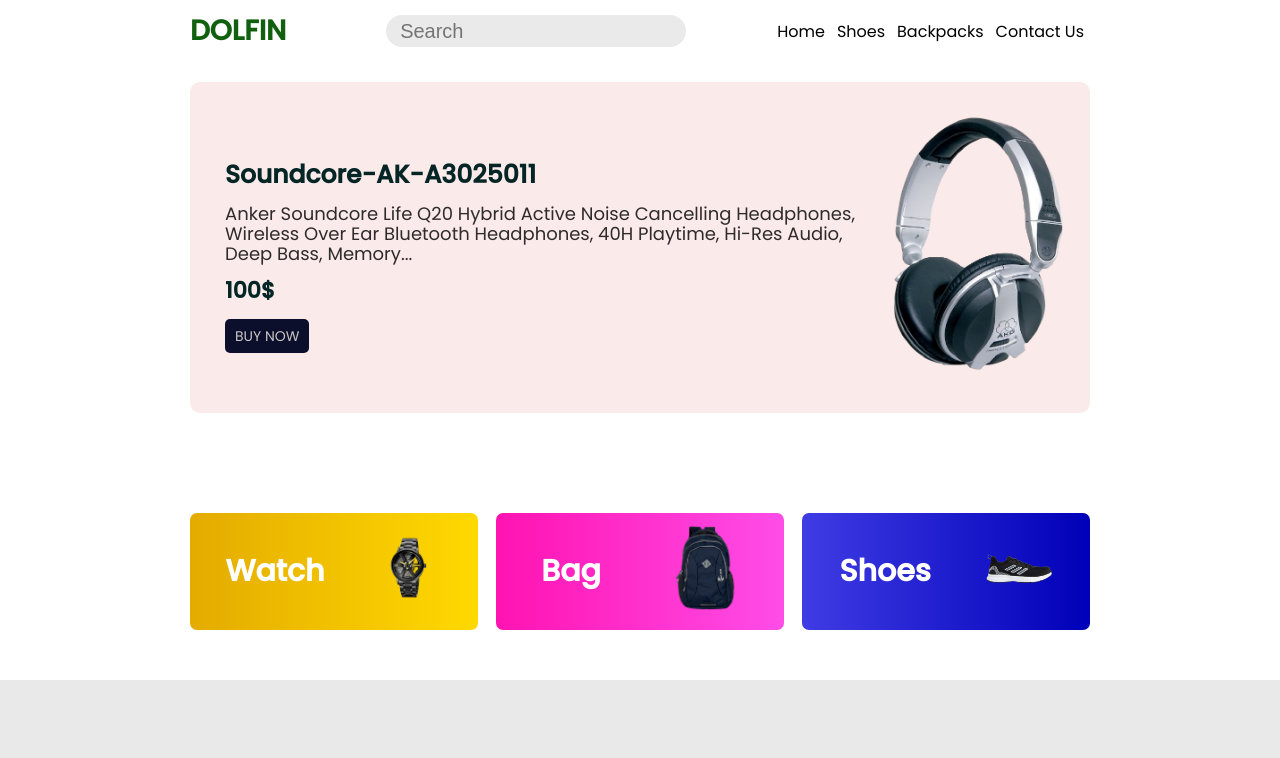
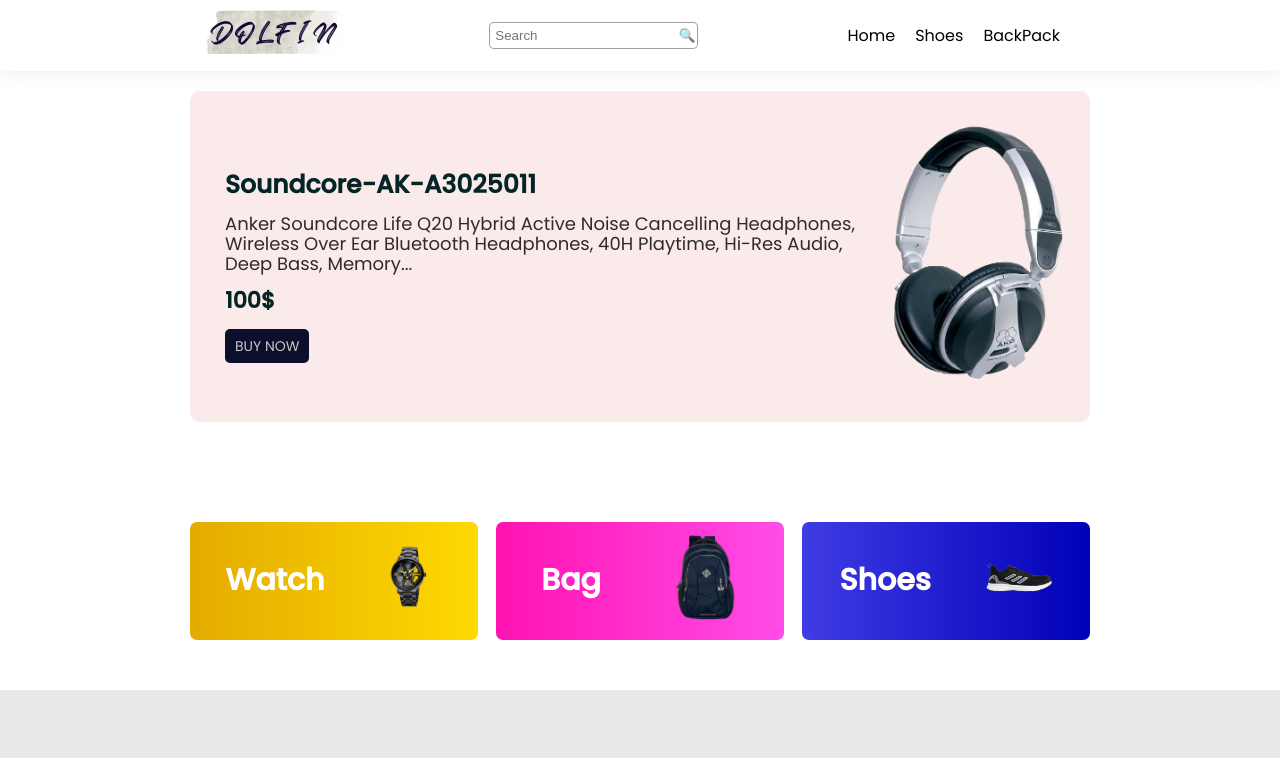
Before and after one commit to fokhrul2029/dolfin-ecommerce, a plain HTML site: page index.html in a window 1280 px wide. Shown: the top 758 px of the page. Drawn offline with Linux system fonts and the light colour scheme.

Commit message:
first commit

```diff
--- a/assets/css/style.css
+++ b/assets/css/style.css
@@ -1,73 +1,123 @@
-@import url('https://fonts.googleapis.com/css2?family=Poppins:ital,wght@0,200;0,300;0,400;0,500;1,200&family=Roboto:ital,wght@1,100&display=swap');
+@import url("https://fonts.googleapis.com/css2?family=Poppins:ital,wght@0,200;0,300;0,400;0,500;1,200&family=Roboto:ital,wght@1,100&display=swap");
 
 /*
 font-family: 'Poppins', sans-serif;
 font-family: 'Roboto', sans-serif;
 */
 
-*{
+* {
   margin: 0;
   padding: 0;
   box-sizing: border-box;
+  scroll-behavior: smooth;
 }
-body{
+body {
   background-color: rgba(0, 0, 0, 0);
-    color: rgb(4, 37, 37) ;
-    font-family: 'Poppins', sans-serif ;
+  color: rgb(4, 37, 37);
+  font-family: "Poppins", sans-serif;
 }
-img{
-    max-width: 100%  ;
+img {
+  max-width: 100%;
 }
-.container{
+.container {
   max-width: 900px;
-    margin: auto ;
+  margin: auto;
   /* border-left: 1px solid red ; */
   /* border-right: 1px solid red ; */
 }
-.menuBlock{
+
+/* Style for the navigation bar */
+.meamNav {
+  background-color: white;
+  box-shadow: 0 0 20px rgba(0, 0, 0, 0.082);
+  padding: 10px 0;
+}
+.navbar {
   display: flex;
-    justify-content:space-between ;
-    align-items: center ;
+  justify-content: space-between;
+  align-items: center;
+
+  color: black;
+  padding: 0 10px;
 }
-.menuA{
+
+/* Style for the logo */
+.logo img {
+  width: 150px;
+}
+
+/* Style for the search bar */
+.search {
   display: flex;
-    margin: 10px 0px;
-    width: 64%;
+  align-items: center;
+  position: relative;
 }
-.menuA h1{
-    font-size: 28px ;
-    font-weight: bold  ;
-    margin-right: 20px ;
-    color: rgb(17 96 15);
+
+.search input {
+  padding: 5px 25px 5px 5px;
+  border: 1px solid rgba(0, 0, 0, 0.377);
+  border-radius: 5px;
+  margin-right: 10px;
+  outline: none;
 }
-.menuA input{
-    padding: 5px 10px 4px 14px ;
-    width: 300px ;
-    font-size: 20px ;
-    outline: none ;
+
+.search button {
+  background-color: transparent;
   border: none;
-    border-radius: 50px ;
-    background-color: rgba(0, 0, 0, 0.082);
-    transition: .25s ease-in-out ;
-    margin: auto ;
-    display: block ;
+  cursor: pointer;
+  color: black;
+  position: absolute;
+  right: 13px;
 }
-/* .menuA input:focus{
-    width: 350px ;
-} */
-.menuB ul{
+
+/* Style for the menu items */
+.menu {
   list-style: none;
   display: flex;
 }
-.menuB ul li a{
-    text-decoration: none ;
-    color: black ;
-    padding : 2px 6px ;
+
+.menu li {
+  margin-right: 20px;
+}
+
+.menu a {
+  text-decoration: none;
+  color: black;
+}
+
+/* Style for the mobile toggle icon */
+.mobile-toggle {
+  display: none;
+  cursor: pointer;
+}
+
+/* Media query for small screens */
+@media (max-width: 768px) {
+  .menu {
+    display: none;
+    flex-direction: column;
+    background-color: white;
+    box-shadow: 0 0 5px rgba(0, 0, 0, 0.37);
+    position: absolute;
+    top: 67px;
+    right: 20px;
+    width: 200px;
+    padding: 10px;
+    z-index: 1;
+  }
+
+  .menu.active {
+    display: flex;
+  }
+
+  .mobile-toggle {
+    display: block;
+  }
 }
 
 /* Home Page CSS */
 
-.homePage .block{
+.homePage .block {
   display: flex;
   align-items: center;
   justify-content: space-around;
@@ -76,24 +126,24 @@ img{
   border-radius: 10px;
   margin: 20px 0px 10px 0px;
 }
-.homePage h1{
+.homePage h1 {
   font-size: 25px;
-    margin: 10px 0px ;
+  margin: 10px 0px;
 }
-.homePage p{
-    font-size: 18px ;
-    padding-right: 13px ;
-    line-height: 20px ;
+.homePage p {
+  font-size: 18px;
+  padding-right: 13px;
+  line-height: 20px;
   color: rgba(0, 0, 0, 0.815);
 }
-.homePage span{
+.homePage span {
   display: block;
-    font-size: 22px ;
+  font-size: 22px;
   font-weight: bold;
-    padding: 10px 0px ;
-    margin-bottom: 6px ;
+  padding: 10px 0px;
+  margin-bottom: 6px;
 }
-.homePage a.btn{
+.homePage a.btn {
   text-decoration: none;
   background-color: rgb(12 15 43);
   text-align: center;
@@ -104,55 +154,54 @@ img{
   margin-top: 10px;
 }
 
-
-.homePageBtm{
+.homePageBtm {
   display: flex;
   justify-content: space-between;
-    margin-top: 100px    ;
-    margin-bottom: 50px ;
+  margin-top: 100px;
+  margin-bottom: 50px;
 }
-.homePageBtm .btmBlock{
+.homePageBtm .btmBlock {
   width: 32%;
   display: flex;
   justify-content: space-around;
-    align-items: center ;
-    padding: 10px ;
-    border-radius: 7px ;
+  align-items: center;
+  padding: 10px;
+  border-radius: 7px;
 }
-.homePageBtm .btmBlock:nth-child(1){
-    background: linear-gradient(90deg, rgb(228 171 0) , rgb(255, 217, 0));
+.homePageBtm .btmBlock:nth-child(1) {
+  background: linear-gradient(90deg, rgb(228 171 0), rgb(255, 217, 0));
 }
-.homePageBtm .btmBlock:nth-child(2){
-    background: linear-gradient(90deg, rgb(255 19 177) , rgb(255 77 232));
+.homePageBtm .btmBlock:nth-child(2) {
+  background: linear-gradient(90deg, rgb(255 19 177), rgb(255 77 232));
 }
-.homePageBtm .btmBlock:nth-child(3){
-    background: linear-gradient(90deg, rgb(63 60 228) , rgb(0 0 184));
+.homePageBtm .btmBlock:nth-child(3) {
+  background: linear-gradient(90deg, rgb(63 60 228), rgb(0 0 184));
 }
-.homePageBtm .btmBlock :nth-child(1){
-    font-size: 30px ;
-    font-weight: bold ;
-    color: white ;
+.homePageBtm .btmBlock :nth-child(1) {
+  font-size: 30px;
+  font-weight: bold;
+  color: white;
 }
-.homePageBtm .btmBlock :nth-child(2){
-    width: 25% ;
+.homePageBtm .btmBlock :nth-child(2) {
+  width: 25%;
 }
 /* Shoes & BackPack CSS */
-.shoesPage{
+.shoesPage {
   background-color: rgb(233 233 233);
   padding: 81px 0px 20px 0px;
 }
-.shoesBlocks{
+.shoesBlocks {
   display: flex;
   justify-content: space-between;
   padding: 23px 0px 50px 0px;
 }
-.shoesBlocks .block{
+.shoesBlocks .block {
   width: 31%;
   background-color: white;
   border-radius: 5px;
   padding: 20px 0px 28px 0px;
 }
-.shoesBlocks .block img{
+.shoesBlocks .block img {
   width: 64%;
   padding: 30px 0px;
   margin: auto;
@@ -162,26 +211,26 @@ img{
   width: 40% !important;
   padding: 10px 0px !important;
 }
-.shoesBlocks .block h3{
+.shoesBlocks .block h3 {
   display: block;
   text-align: center;
   font-weight: 750;
   font-size: 22px;
   margin-top: 11px;
 }
-.shoesBlocks .block p{
+.shoesBlocks .block p {
   text-align: center;
   line-height: 20px;
   padding: 11px 0px;
 }
-.shoesBlocks .block strong{
+.shoesBlocks .block strong {
   display: block;
   text-align: center;
   font-size: 20px;
   font-weight: bold;
-    padding: 0px 0px 5px  0px;
+  padding: 0px 0px 5px 0px;
 }
-.shoesBlocks .block a.btn{
+.shoesBlocks .block a.btn {
   display: table;
   text-align: center;
   background: rgb(25 20 10);
@@ -193,7 +242,7 @@ img{
   border-radius: 3px;
 }
 /* Footer CSS */
-footer{
+footer {
   text-align: center;
   background-color: white;
   padding: 24px 0px 24px 0px;
@@ -201,3 +250,9 @@ footer{
   font-weight: bold;
   color: rgb(40 23 56 / 84%);
 }
+footer a {
+  text-decoration: none;
+}
+footer a:hover {
+  color: rgba(28, 73, 52, 0.986);
+}
--- a/assets/js/script.js
+++ b/assets/js/script.js
@@ -0,0 +1,8 @@
+document.addEventListener("DOMContentLoaded", function () {
+    const mobileToggle = document.querySelector(".mobile-toggle");
+    const menu = document.querySelector(".menu");
+
+    mobileToggle.addEventListener("click", function () {
+        menu.classList.toggle("active");
+    });
+});
--- a/index.html
+++ b/index.html
@@ -16,22 +16,21 @@
   </head>
   <body>
     <!-- Navigation Page -->
-    <nav class="navigation">
-      <div class="container">
-        <div class="menuBlock">
-          <div class="menuA">
-            <h1>DOLFIN</h1>
-            <input type="text" placeholder="Search" />
-          </div>
-          <div class="menuB">
-            <ul>
-              <li><a href="#">Home</a></li>
-              <li><a href="#">Shoes</a></li>
-              <li><a href="#">Backpacks</a></li>
-              <li><a href="#">Contact Us</a></li>
-            </ul>
-          </div>
+    <nav class="meamNav">
+      <div class="container navbar">
+        <div class="logo">
+          <img src="assets/Products/brand.png" alt="Logo" />
         </div>
+        <div class="search">
+          <input type="text" placeholder="Search" />
+          <button>&#128269;</button>
+        </div>
+        <ul class="menu">
+          <li><a href="#">Home</a></li>
+          <li><a href="#Shoes">Shoes</a></li>
+          <li><a href="#BackPack">BackPack</a></li>
+        </ul>
+        <div class="mobile-toggle">&#9776;</div>
       </div>
     </nav>
     <!-- Home Page  -->
@@ -75,7 +74,7 @@
       </div>
     </section>
     <!-- Shoes Section / Page  -->
-    <section class="shoesPage">
+    <section id="Shoes" class="shoesPage">
       <div class="container">
         <h1>Shoes</h1>
         <div class="shoesBlocks">
@@ -103,7 +102,7 @@
         </div>
       </div>
     </section>
-    <section class="backpackPage shoesPage">
+    <section id="BackPack" class="backpackPage shoesPage">
       <div class="container">
         <h1>BackPack</h1>
         <div class="shoesBlocks">
@@ -133,8 +132,14 @@
     </section>
     <footer>
       <div class="container">
-        <span>©All Right Reserved By Fokhrul Islam</span>
+        <span
+          >©All Right Reserved By
+          <a target="_blank" href="https://fokhrul2029.netlify.app/"
+            >Fokhrul Islam</a
+          ></span
+        >
       </div>
     </footer>
+    <script src="assets/js/script.js"></script>
   </body>
 </html>
```
Also changed, not shown: assets/Products/brand.png (added). Lines whose indentation alone changed are shown as unchanged.
